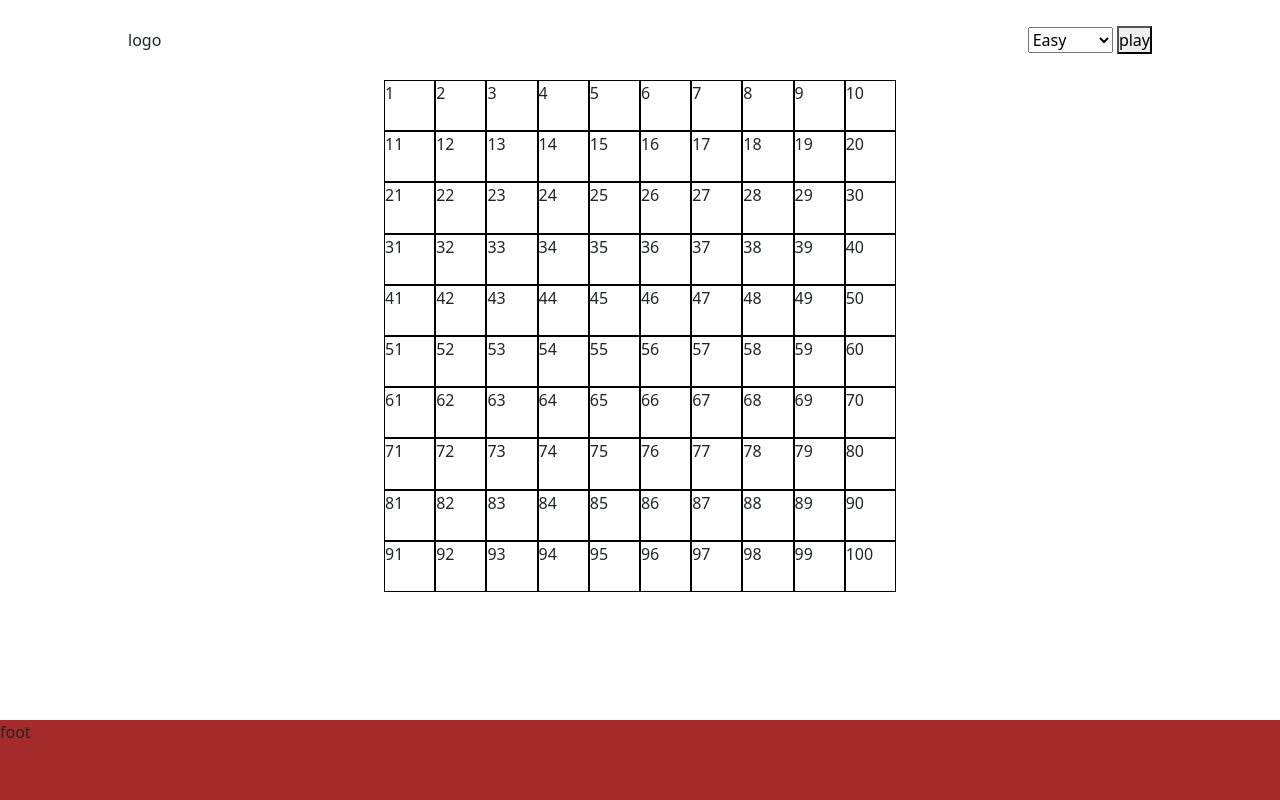
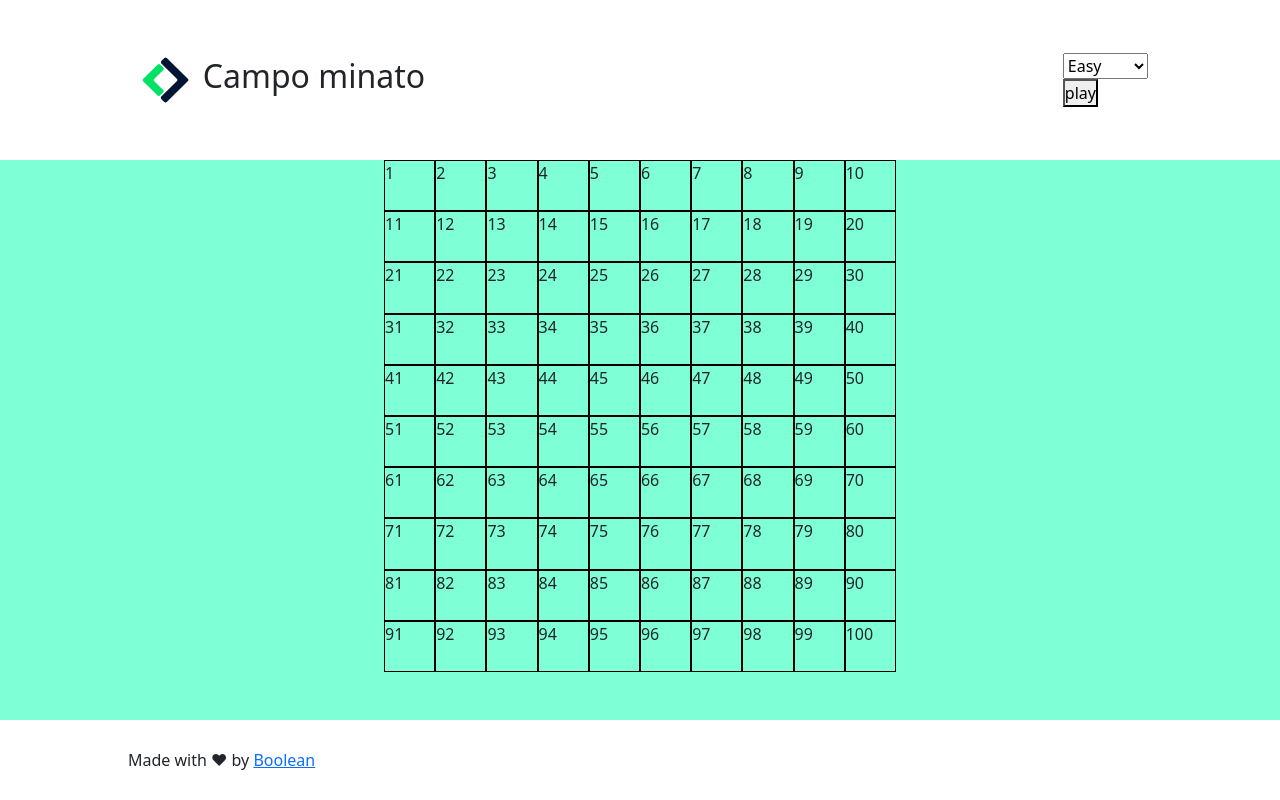
Before and after one commit to IlarioForcherio/js-campominato-grid, a plain HTML site: page index.html in a window 1280 px wide. Both pictures are taken after a click on the button "play". Drawn offline with nearby package versions, Linux system fonts and the light colour scheme.

Commit message:
add style

```diff
--- a/assets/css/style.css
+++ b/assets/css/style.css
@@ -16,11 +16,20 @@
   align-items: center;
   width: 80%;
   margin: 0 auto;
-  height: 10%;
+  height: 20%;
   }
 
+
+
+  .logo img{
+    width: 8%;
+    object-fit: contain;
+  }
+
+
   main{
-    height: 80%;
+    background-color: rgb(127, 255, 213);
+    height: 70%;
   }
 
 
@@ -34,18 +43,39 @@
 
   }
 
-  .square{
+
+
+  .square-100{
     width: calc( 100% / 10 );
     border: 1px solid black;
     aspect-ratio: 1/1;
 
   }
 
+  .square-81{
+    width: calc( 100% / 9 );
+    border: 1px solid black;
+    aspect-ratio: 1/1;
+
+  }
+
+
+  .square-49{
+    width: calc( 100% / 7 );
+    border: 1px solid black;
+    aspect-ratio: 1/1;
+
+  }
+
+
+
   .active {
     background-color: lightgreen;
   }
 
   footer{
-    background-color: brown;
+    width: 80%;
+    margin: 0 auto;
+    align-items: center;
     height: 10%;
   }
--- a/assets/js/main.js
+++ b/assets/js/main.js
@@ -18,7 +18,7 @@ function playGame(){
     function creaBox(){
 
     const box = document.createElement('div');
-    box.classList.add('square');
+    box.classList.add('square-100');
 
     return box;
 
@@ -35,15 +35,17 @@ function playGame(){
 
 
     // per creare 100 box, devo ciclare la funzione crea quadrato che è stata appesa al div "grid-cnt"
-    for( i=1; i<101 ; i++ ){
+    for( i=1; i<=100 ; i++ ){
 
         const box100 = creaBox();
          //ho creato una variabile che contiene la funzione che crea un box
          //questa variabile è box100 perchè è la funzione crea un quadrato ciclata per 100 volte
 
+
          box100.addEventListener('click', function(){
         //dentro la funzione metto this
-        //classe active, toggle(add e remove insieme)
+        //aggiungo la  classe active
+        // alla classe active aggiungo toggle(add e remove insieme)
         //con this capisco in quale quadrato sto cliccando
         this.classList.toggle('active')
 
--- a/index.html
+++ b/index.html
@@ -10,15 +10,18 @@
     <link rel="stylesheet" href="https://cdnjs.cloudflare.com/ajax/libs/font-awesome/6.2.0/css/all.min.css" integrity="sha512-xh6O/CkQoPOWDdYTDqeRdPCVd1SpvCA9XXcUnZS2FmJNp1coAFzvtCN9BmamE+4aHK8yyUHUSCcJHgXloTyT2A==" crossorigin="anonymous" referrerpolicy="no-referrer" />
     <!-- link css -->
     <link rel="stylesheet" href="./assets/css/style.css">
-    <title>Prove</title>
+    <title>js-campionato</title>
 </head>
 <body class="container-100">
 
     <!-- header -->
     <header>
-      <div>logo</div>
+      <div class="logo d-flex align-items-center ">
+        <img src="./assets/img/mobile-logo.png" alt="">
+       <h2>Campo minato</h2>
+      </div>
       <div>
-       <select name="" id="">
+       <select name="" id="select-html">
         <option value="100">Easy</option>
         <option value="81">Medium</option>
         <option value="49">Hard</option>
@@ -33,7 +36,11 @@
       </div>
     </main>
     <!-- footer -->
-    <footer>foot</footer>
+    <footer class="d-flex">
+      <div>
+        Made with	&hearts; by <a href="#">Boolean</a>
+      </div>
+    </footer>
 
 
 
```
Also changed, not shown: assets/img/mobile-logo.png (added), 2 other files.
